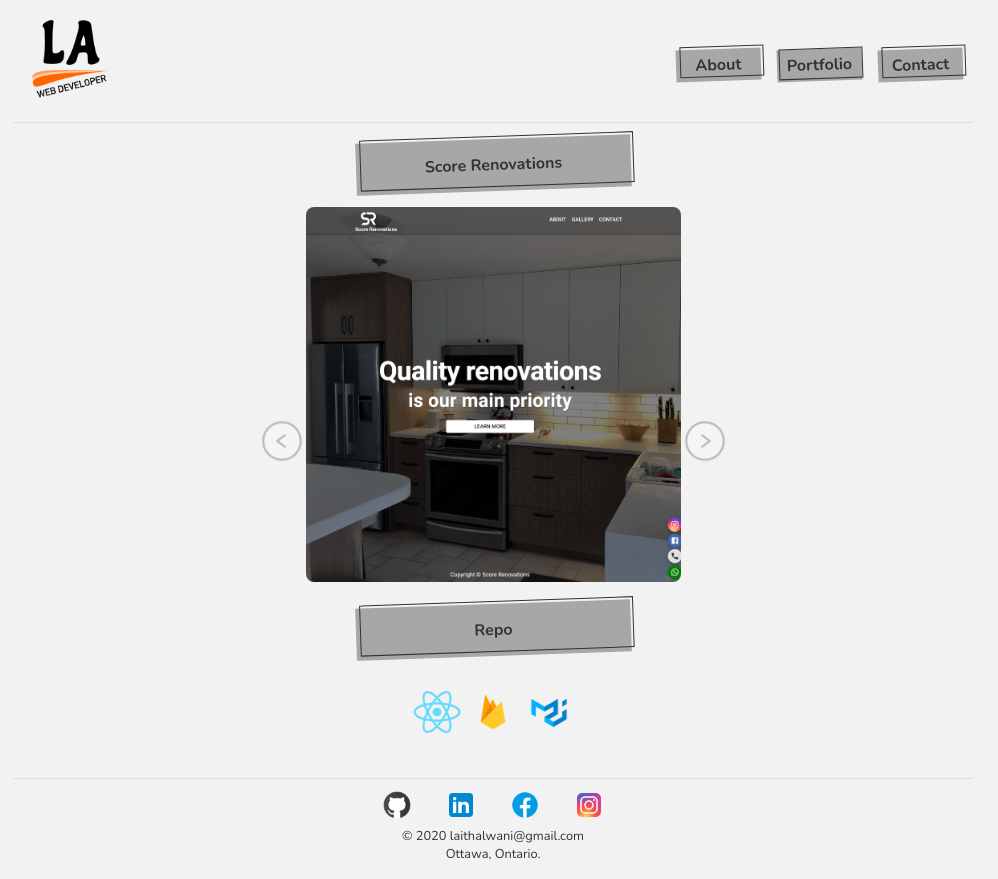
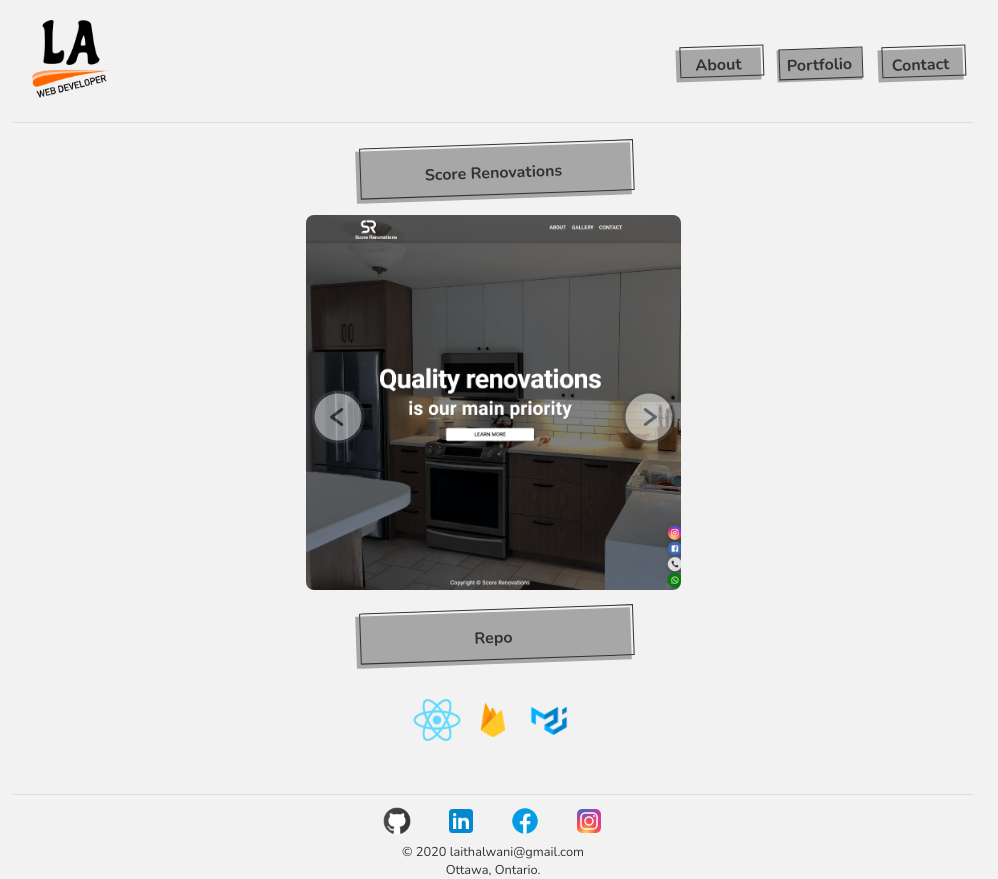
Before and after one commit to LaithAlwani/LaithAlwani, a Next.js app: page /portfolio in a window 1280 px wide. Shown: the whole page, without its empty margins (147-1145 px from the left). Built offline with nearby package versions, Linux system fonts and the light colour scheme.

Commit message:
updated profile layout

```diff
--- a/components/projects/project.js
+++ b/components/projects/project.js
@@ -1,7 +1,7 @@
 import styles from "./project.module.css";
 import Image from "next/image";
 
-export default function Project({ project, cycleProject}) {
+export default function Project({ project}) {
   const { title, image, technologies, appLink, repoLink } = project;
   return (
     <div className={styles.root}>
@@ -15,7 +15,7 @@ export default function Project({ project, cycleProject}) {
           {title}
         </a>
       </div>
-      <Image src={image} alt={title} width={375} height={375} priority onTouchEnd={()=>cycleProject("next")} />
+      <Image src={image} alt={title} width={375} height={375} priority />
       <div>
         <a
           href={repoLink}
--- a/pages/portfolio.js
+++ b/pages/portfolio.js
@@ -26,23 +26,21 @@ export default function Portfolio() {
   return (
     <div className={styles.root}>
       {/* <h1>Portfolio</h1> */}
-      <Image
+      <img
         src="/images/next-page.png"
         alt=""
         onClick={() => cycleProject("prev")}
-        className={styles.prev}
-        width={48}
-        height={48}
+        className={`${styles.icon} ${styles.prev}`}
+
       />
-      <Project project={projects[projectIndex]} cycleProject={cycleProject} />
+      <Project project={projects[projectIndex]}/>
 
-        <Image
+        <img
           src="/images/next-page.png"
           alt=""
           onClick={() => cycleProject("next")}
-          className={styles.next}
-          width={48}
-          height={48}
+          className={`${styles.icon} ${styles.next}`}
+
         />
 
     </div>
--- a/styles/Porfolio.module.css
+++ b/styles/Porfolio.module.css
@@ -3,22 +3,24 @@
   flex-direction: row;
   justify-content: center;
   align-items: center;
+  position: relative;
+  margin: 0.5rem;
+}
+.icon{
+  position: absolute;
+  opacity: 0.5;
+  top: 40%;
+  z-index: 2;
+  margin: 0;
+}
+.icon:hover{
+  opacity: 0.7;
 }
 .prev {
   transform: rotate(180deg);
-  margin-right: 1rem;
-  opacity: 0.3
+  left: 0;
+
 }
 .next {
- margin-left: 1rem;
-  opacity: 0.3;
+ right: 0;
 }
-
-@media only screen and (max-width: 768px) {
-  .prev {
-    display: none !important;
-  }
-  .next {
-    display: none !important;
-  }
-}
--- a/styles/contact.module.css
+++ b/styles/contact.module.css
@@ -19,7 +19,6 @@
   width: 100%;
   font-family: "Nunito";
   font-size: 1rem;
-  /* border-radius: 10px; */
   border:0;
   margin-bottom: 0.5rem;
   padding: 0.5rem 0.75rem ;
```
